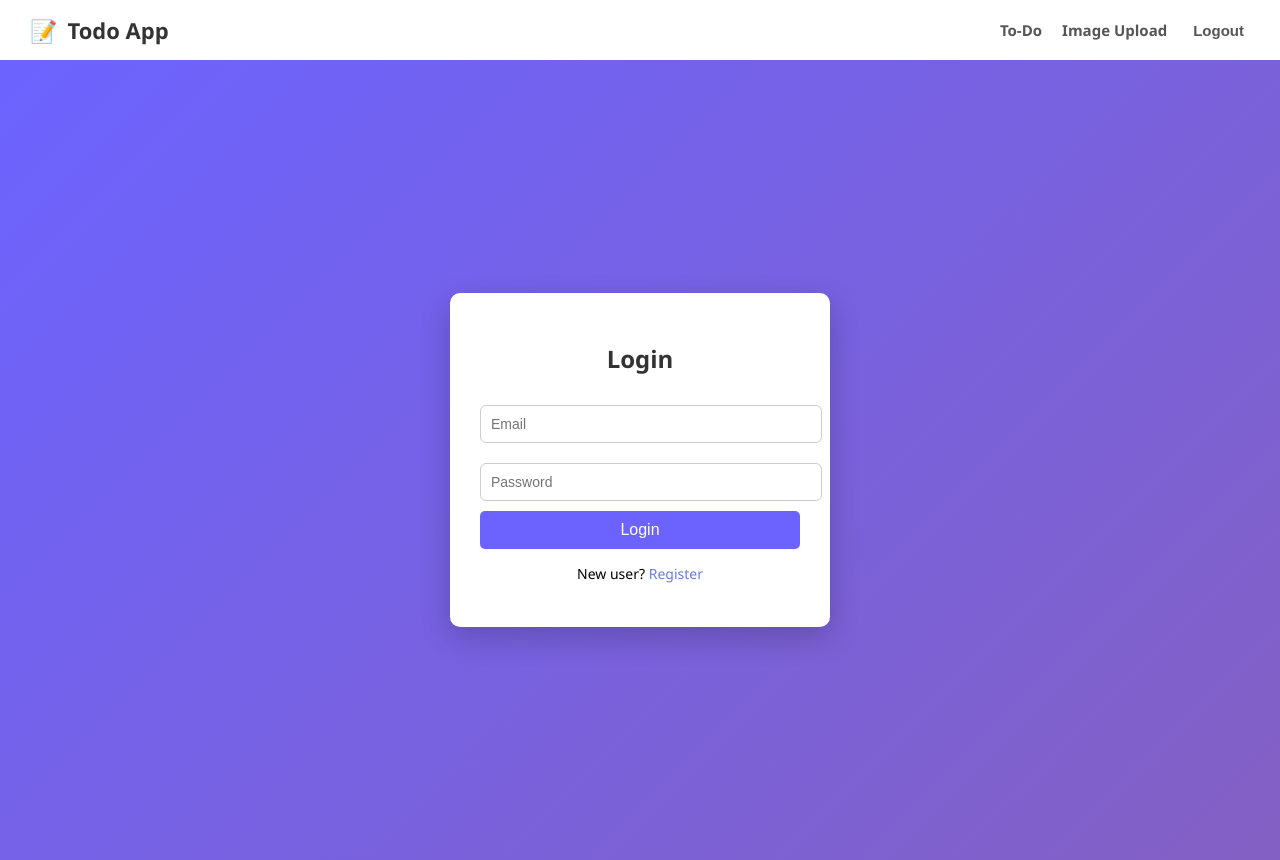
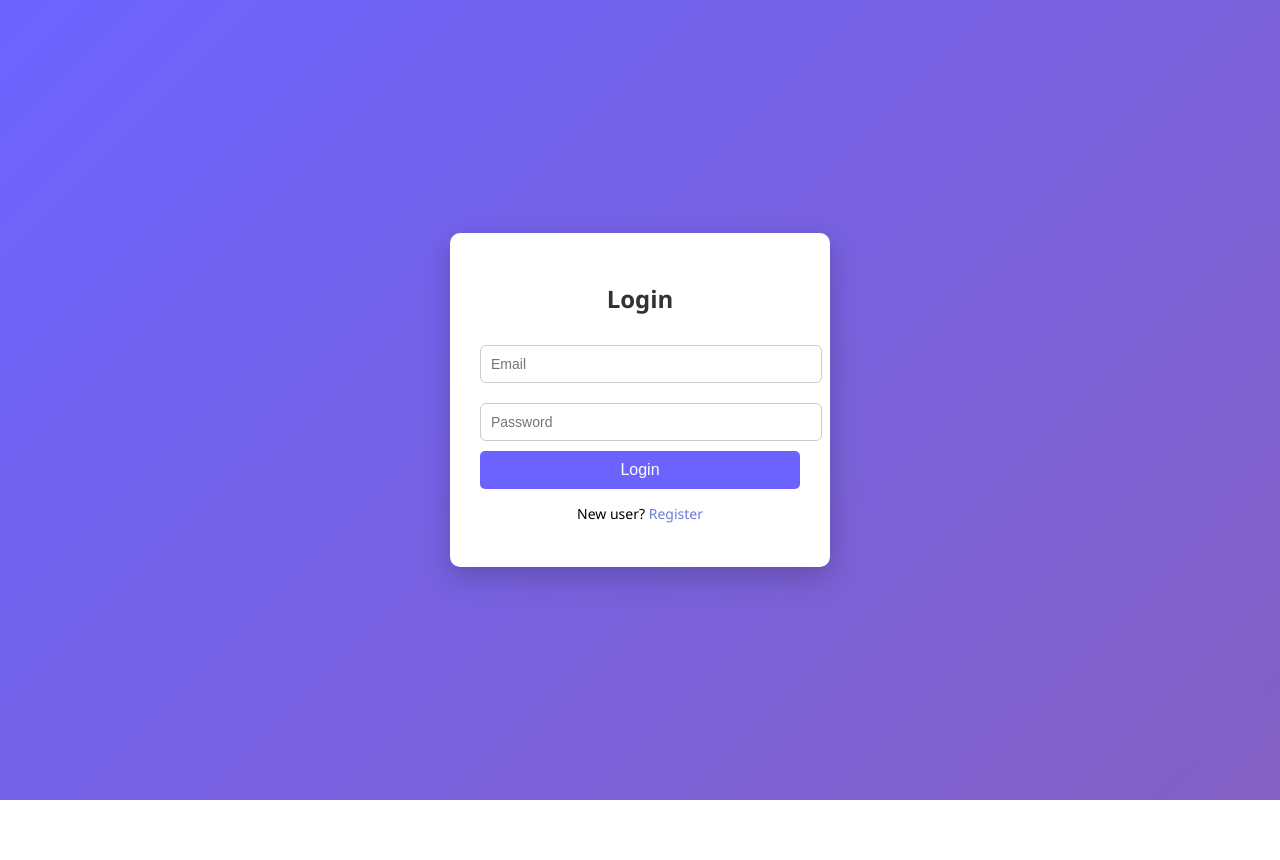
Before and after one commit to VPriya100code/todo-api, a React (Create React App) app in the folder frontend/: page /login in a window 1280 px wide. After the commit the page ends 800 px from the top, so only its background shows below. Built offline with nearby package versions, Linux system fonts and the light colour scheme.

Commit message:
Show Navbar only when authenticated
Conditionally render Navbar based on authentication status.

```diff
--- a/frontend/src/App.js
+++ b/frontend/src/App.js
@@ -10,10 +10,9 @@ function App() {
 
   return (
     <BrowserRouter>
-      <Navbar />
+      {isAuth && <Navbar />}
 
       <Routes>
-        {/* Public */}
         <Route
           path="/login"
           element={!isAuth ? <Login /> : <Navigate to="/todo" />}
@@ -23,7 +22,6 @@ function App() {
           element={!isAuth ? <Register /> : <Navigate to="/todo" />}
         />
 
-        {/* Protected */}
         <Route
           path="/todo"
           element={isAuth ? <Todo /> : <Navigate to="/login" />}
@@ -33,7 +31,6 @@ function App() {
           element={isAuth ? <ImageUpload /> : <Navigate to="/login" />}
         />
 
-        {/* Default */}
         <Route
           path="*"
           element={<Navigate to={isAuth ? "/todo" : "/login"} />}
```
